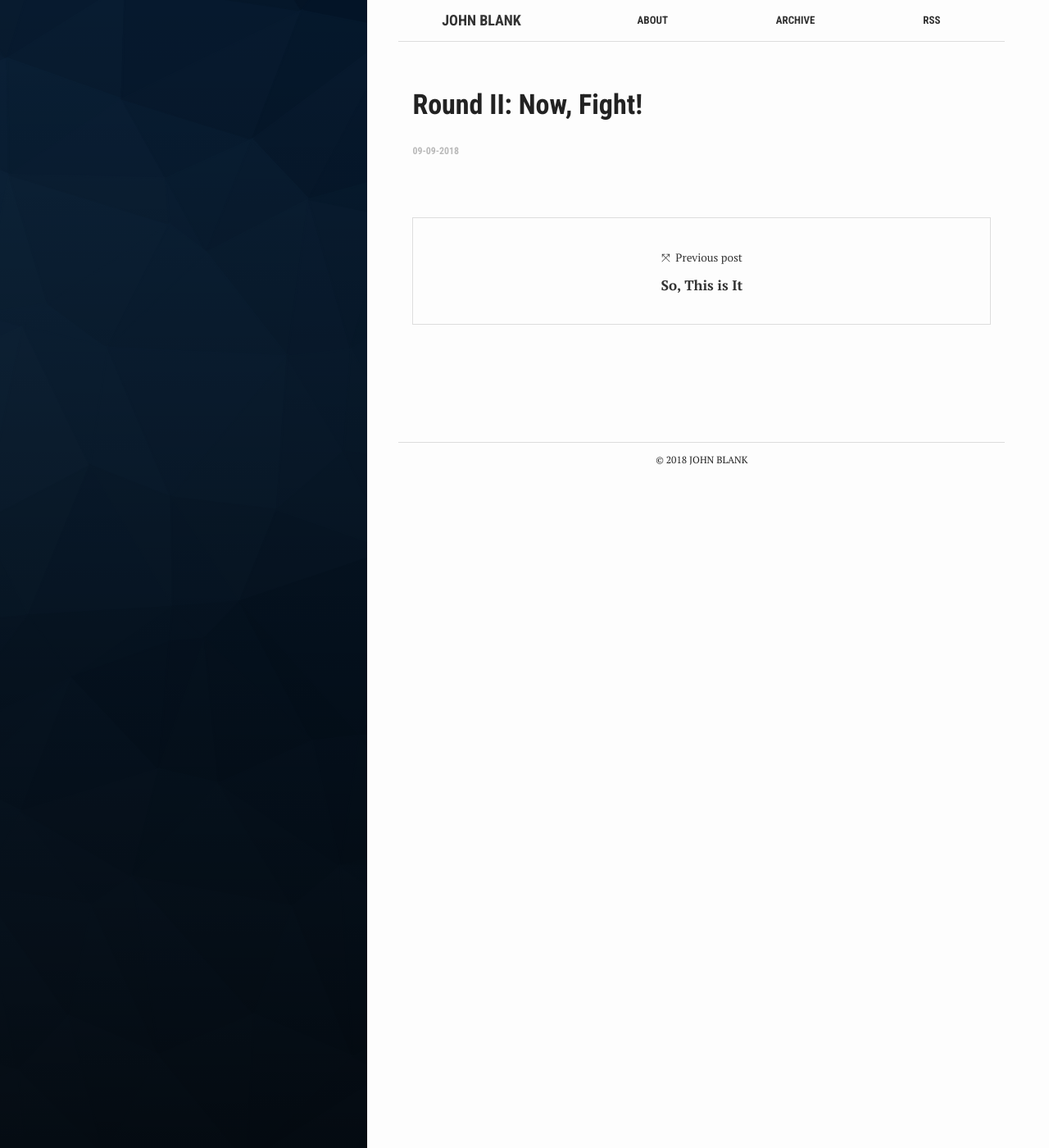
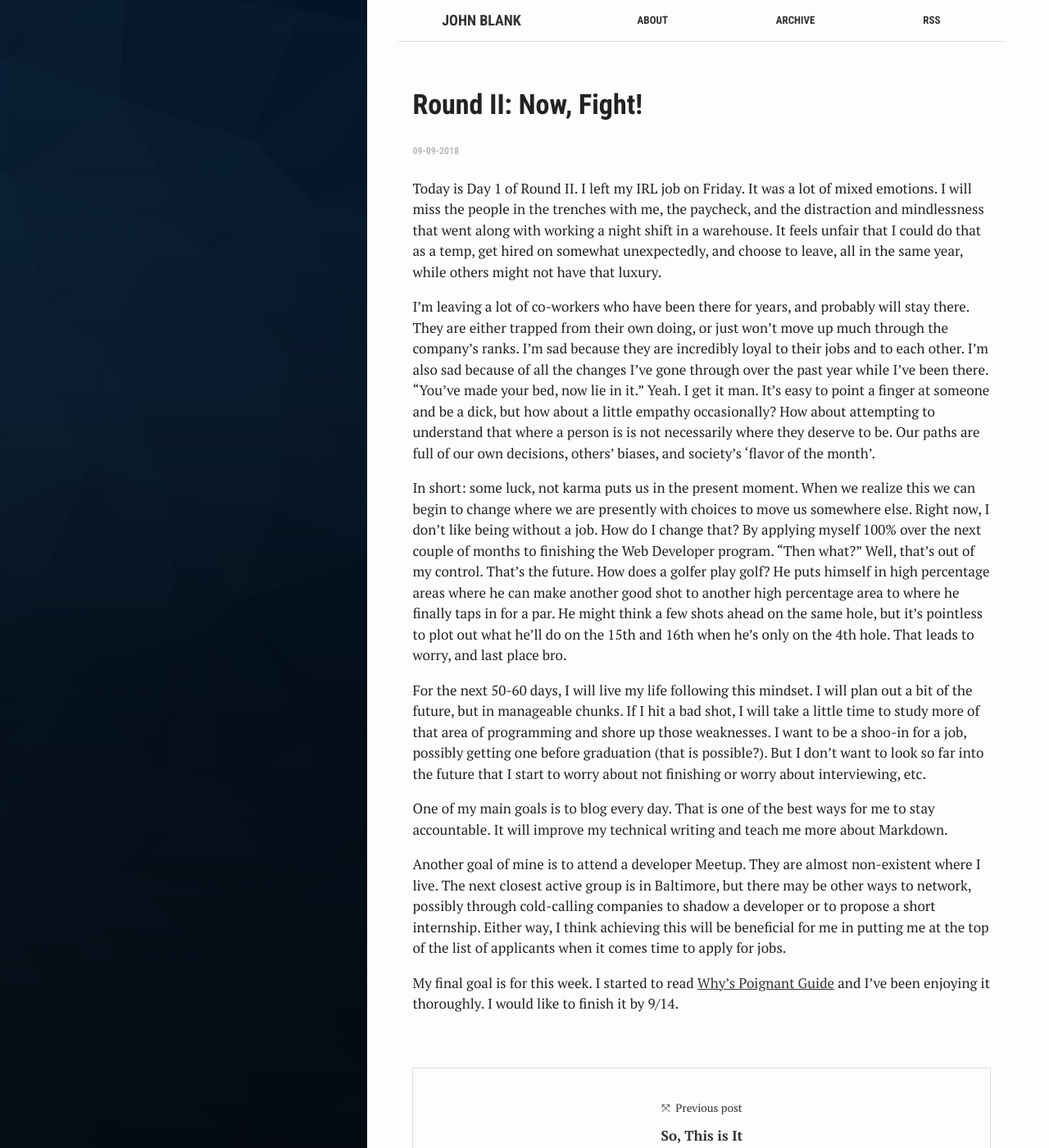
Before and after one commit to veloblank/veloblank.github.io, a Jekyll site: the page built from _posts/2018-09-09-round-two.markdown, in a window 1280 px wide and 1400 px high. Shown: the whole window at 82% size. Built offline with Jekyll 4.4.1, drawn with Linux system fonts in a browser that asks for light colours.

Commit message:
Commit post.

```diff
--- a/_posts/2018-09-09-round-two.markdown
+++ b/_posts/2018-09-09-round-two.markdown
@@ -4,3 +4,17 @@ title:      "Round II: Now, Fight!"
 date:       2018-09-09 09:30:00 -0500
 permalink:  round_two
 ---
+
+Today is Day 1 of Round II. I left my IRL job on Friday. It was a lot of mixed emotions. I will miss the people in the trenches with me, the paycheck, and the distraction and mindlessness that went along with working a night shift in a warehouse. It feels unfair that I could do that as a temp, get hired on somewhat unexpectedly, and choose to leave, all in the same year, while others might not have that luxury.
+
+I'm leaving a lot of co-workers who have been there for years, and probably will stay there. They are either trapped from their own doing, or just won't move up much through the company's ranks. I'm sad because they are incredibly loyal to their jobs and to each other. I'm also sad because of all the changes I've gone through over the past year while I've been there. "You've made your bed, now lie in it." Yeah. I get it man. It's easy to point a finger at someone and be a dick, but how about a little empathy occasionally? How about attempting to understand that where a person is is not necessarily where they deserve to be. Our paths are full of our own decisions, others' biases, and society's 'flavor of the month'.
+
+In short: some luck, not karma puts us in the present moment. When we realize this we can begin to change where we are presently with choices to move us somewhere else. Right now, I don't like being without a job. How do I change that? By applying myself 100% over the next couple of months to finishing the Web Developer program. "Then what?" Well, that's out of my control. That's the future. How does a golfer play golf? He puts himself in high percentage areas where he can make another good shot to another high percentage area to where he finally taps in for a par. He might think a few shots ahead on the same hole, but it's pointless to plot out what he'll do on the 15th and 16th when he's only on the 4th hole. That leads to worry, and last place bro.
+
+For the next 50-60 days, I will live my life following this mindset. I will plan out a bit of the future, but in manageable chunks. If I hit a bad shot, I will take a little time to study more of that area of programming and shore up those weaknesses. I want to be a shoo-in for a job, possibly getting one before graduation (that is possible?). But I don't want to look so far into the future that I start to worry about not finishing or worry about interviewing, etc.
+
+One of my main goals is to blog every day. That is one of the best ways for me to stay accountable. It will improve my technical writing and teach me more about Markdown.
+
+Another goal of mine is to attend a developer Meetup. They are almost non-existent where I live. The next closest active group is in Baltimore, but there may be other ways to network, possibly through cold-calling companies to shadow a developer or to propose a short internship. Either way, I think achieving this will be beneficial for me in putting me at the top of the list of applicants when it comes time to apply for jobs.
+
+My final goal is for this week. I started to read [Why's Poignant Guide](http://poignant.guide/) and I've been enjoying it thoroughly. I would like to finish it by 9/14.
```
